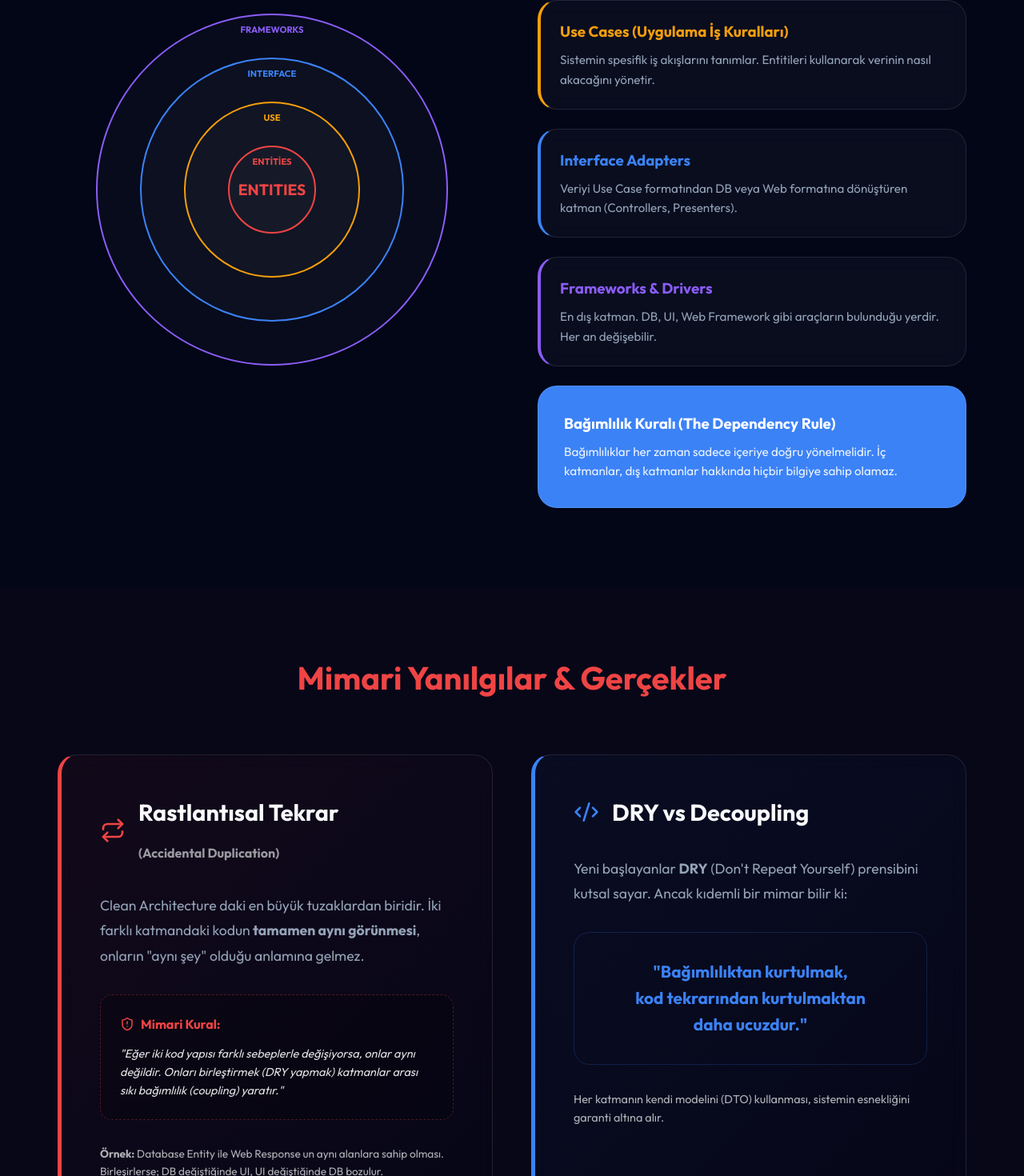
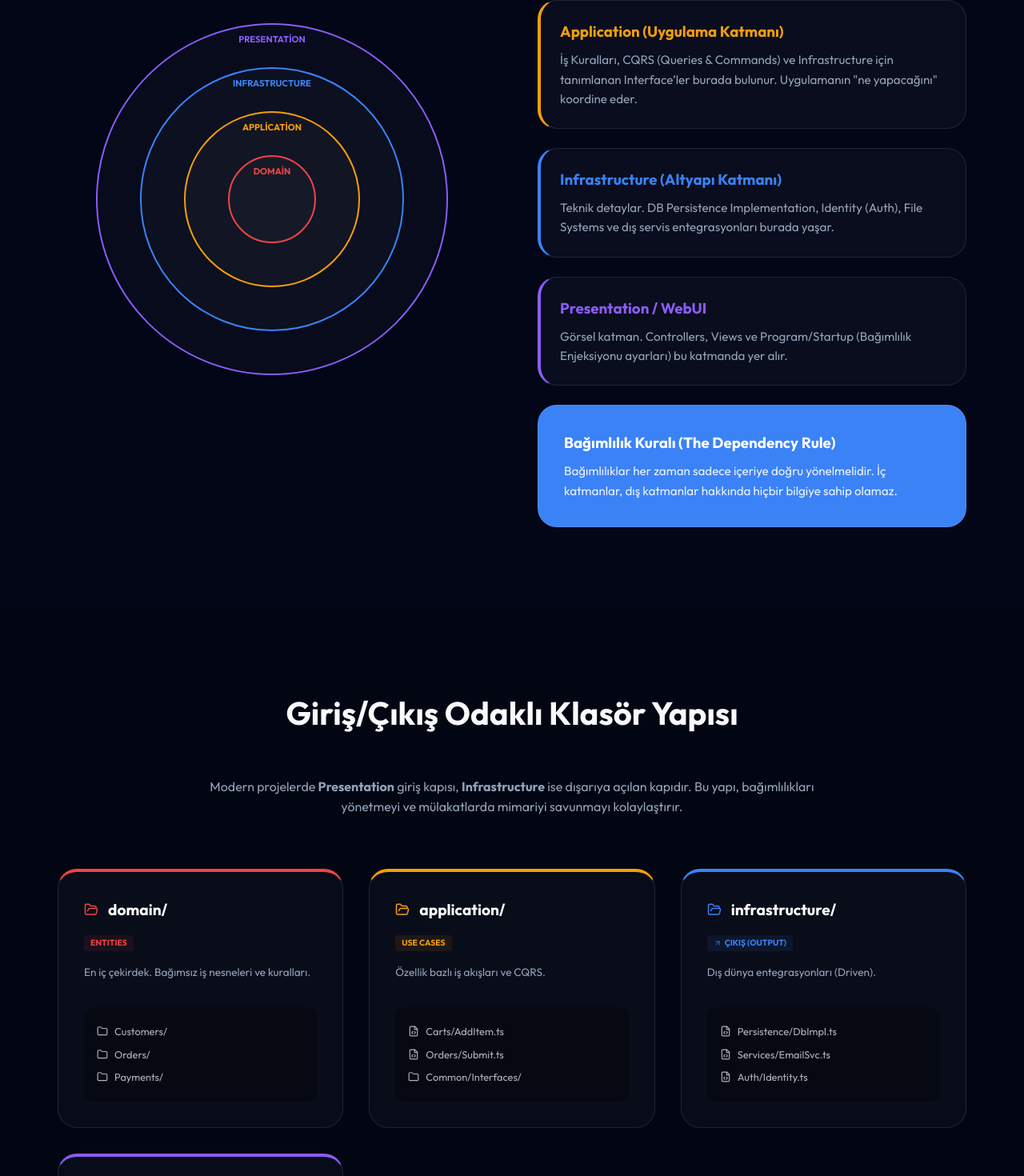
Before and after one commit to halilogia/ArchAcademy, a React (Vite) app: page /clean-arch in a window 1280 px wide. Shown: the part 1291-2761 px from the top of the page at 80% size. Built offline with nearby package versions, Linux system fonts and the light colour scheme.

Commit message:
feat: introduce Uncle Bob's Clean Architecture structure visualization and refine project architectural philosophy explanations.

```diff
--- a/src/presentation/components/ProjectHero.tsx
+++ b/src/presentation/components/ProjectHero.tsx
@@ -49,9 +49,8 @@ const ProjectHero = ({ children }) => {
             marginBottom: '3rem',
             lineHeight: 1.7
           }}>
-            Bu portal, içinde anlattığı prensiplerle inşa edildi. <strong>Clean Architecture</strong>
-            kullanarak nasıl "teknoloji bağımsız" ve "test edilebilir" bir proje kurduğumuzu
-            gerçek kodlar üzerinden inceleyin.
+            Bu portal, içinde anlattığı prensiplerle inşa edildi. <strong>Clean Architecture</strong>,
+            <strong>SOLID</strong> ve <strong>Bileşen Temelli Tasarım</strong> uyumunu gerçek kodlar üzerinden inceleyin.
           </p>
 
           {children}
--- a/src/presentation/components/Theory.tsx
+++ b/src/presentation/components/Theory.tsx
@@ -4,24 +4,24 @@ import { motion } from 'framer-motion';
 const Theory = () => {
   const layers = [
     {
-      name: 'Entities (Kurumsal İş Kuralları)',
+      name: 'Domain (Alan Katmanı)',
       color: 'var(--layer-entities)',
-      desc: 'En iç katman. Uygulamanın en temel iş nesnelerini ve mantığını içerir. Hiçbir şeye bağımlı değildir.'
+      desc: 'En iç çekirdek. Entities, Value Objects, Domain Events ve Exceptions burada yer alır. Saf iş mantığını temsil eder.'
     },
     {
-      name: 'Use Cases (Uygulama İş Kuralları)',
+      name: 'Application (Uygulama Katmanı)',
       color: 'var(--layer-usecases)',
-      desc: 'Sistemin spesifik iş akışlarını tanımlar. Entitileri kullanarak verinin nasıl akacağını yönetir.'
+      desc: 'İş Kuralları, CQRS (Queries & Commands) ve Infrastructure için tanımlanan Interface’ler burada bulunur. Uygulamanın "ne yapacağını" koordine eder.'
     },
     {
-      name: 'Interface Adapters',
+      name: 'Infrastructure (Altyapı Katmanı)',
       color: 'var(--layer-adapters)',
-      desc: 'Veriyi Use Case formatından DB veya Web formatına dönüştüren katman (Controllers, Presenters).'
+      desc: 'Teknik detaylar. DB Persistence Implementation, Identity (Auth), File Systems ve dış servis entegrasyonları burada yaşar.'
     },
     {
-      name: 'Frameworks & Drivers',
+      name: 'Presentation / WebUI',
       color: 'var(--layer-external)',
-      desc: 'En dış katman. DB, UI, Web Framework gibi araçların bulunduğu yerdir. Her an değişebilir.'
+      desc: 'Görsel katman. Controllers, Views ve Program/Startup (Bağımlılık Enjeksiyonu ayarları) bu katmanda yer alır.'
     }
   ];
 
@@ -71,15 +71,6 @@ const Theory = () => {
                 </div>
               </motion.div>
             ))}
-            <div style={{
-              zIndex: 10,
-              textAlign: 'center',
-              fontWeight: 800,
-              color: 'var(--layer-entities)',
-              fontSize: '1.2rem'
-            }}>
-              ENTITIES
-            </div>
           </div>
 
           {/* Text Content */}
--- /dev/null
+++ b/src/presentation/components/UncleBobStructure.tsx
@@ -0,0 +1,140 @@
+import React from 'react';
+import { motion } from 'framer-motion';
+import { Folder, FolderOpen, FileCode, CheckCircle2, Info, ArrowDownLeft, ArrowUpRight } from 'lucide-react';
+
+const UncleBobStructure = () => {
+  const structure = [
+    {
+      name: 'domain',
+      icon: <FolderOpen size={18} color="#ef4444" />,
+      color: '#ef4444',
+      badge: 'ENTITIES',
+      desc: 'En iç çekirdek. Bağımsız iş nesneleri ve kuralları.',
+      items: [
+        { name: 'Customers/', icon: <Folder size={14} /> },
+        { name: 'Orders/', icon: <Folder size={14} /> },
+        { name: 'Payments/', icon: <Folder size={14} /> }
+      ]
+    },
+    {
+      name: 'application',
+      icon: <FolderOpen size={18} color="#f59e0b" />,
+      color: '#f59e0b',
+      badge: 'USE CASES',
+      desc: 'Özellik bazlı iş akışları ve CQRS.',
+      items: [
+        { name: 'Carts/AddItem.ts', icon: <FileCode size={14} /> },
+        { name: 'Orders/Submit.ts', icon: <FileCode size={14} /> },
+        { name: 'Common/Interfaces/', icon: <Folder size={14} /> }
+      ]
+    },
+    {
+      name: 'infrastructure',
+      icon: <FolderOpen size={18} color="#3b82f6" />,
+      color: '#3b82f6',
+      badge: 'ÇIKIŞ (OUTPUT)',
+      desc: 'Dış dünya entegrasyonları (Driven).',
+      items: [
+        { name: 'Persistence/DbImpl.ts', icon: <FileCode size={14} /> },
+        { name: 'Services/EmailSvc.ts', icon: <FileCode size={14} /> },
+        { name: 'Auth/Identity.ts', icon: <FileCode size={14} /> }
+      ]
+    },
+    {
+      name: 'presentation',
+      icon: <FolderOpen size={18} color="#8b5cf6" />,
+      color: '#8b5cf6',
+      badge: 'GİRİŞ (INPUT)',
+      desc: 'Kullanıcı etkileşimi (Driving).',
+      items: [
+        { name: 'Endpoints/Controllers/', icon: <Folder size={14} /> },
+        { name: 'Views/Components/', icon: <Folder size={14} /> },
+        { name: 'Program.cs / main.ts', icon: <FileCode size={14} /> }
+      ]
+    }
+  ];
+
+  return (
+    <section style={{ padding: '100px 0', background: 'rgba(0,0,0,0.2)' }}>
+      <div className="container">
+        <div style={{ textAlign: 'center', marginBottom: '4rem' }}>
+          <h2 className="section-title">Giriş/Çıkış Odaklı Klasör Yapısı</h2>
+          <p style={{ color: 'var(--text-secondary)', maxWidth: '800px', margin: '0 auto' }}>
+            Modern projelerde <strong>Presentation</strong> giriş kapısı, <strong>Infrastructure</strong> ise dışarıya açılan kapıdır.
+            Bu yapı, bağımlılıkları yönetmeyi ve mülakatlarda mimariyi savunmayı kolaylaştırır.
+          </p>
+        </div>
+
+        <div style={{ display: 'grid', gridTemplateColumns: 'repeat(auto-fit, minmax(280px, 1fr))', gap: '2rem' }}>
+          {structure.map((folder, idx) => (
+            <motion.div
+              key={folder.name}
+              initial={{ opacity: 0, y: 20 }}
+              whileInView={{ opacity: 1, y: 0 }}
+              viewport={{ once: true }}
+              transition={{ delay: idx * 0.1 }}
+              className="glass-card"
+              style={{
+                padding: '2rem',
+                borderTop: `4px solid ${folder.color}`,
+                display: 'flex',
+                flexDirection: 'column',
+                height: '100%'
+              }}
+            >
+              <div style={{ display: 'flex', alignItems: 'center', gap: '0.75rem', marginBottom: '1rem' }}>
+                {folder.icon}
+                <span style={{ fontWeight: 900, fontSize: '1.2rem', color: 'white' }}>{folder.name}/</span>
+              </div>
+              <div style={{
+                fontSize: '0.65rem',
+                fontWeight: 900,
+                color: folder.color,
+                background: `${folder.color}15`,
+                padding: '2px 8px',
+                borderRadius: '4px',
+                width: 'fit-content',
+                marginBottom: '1rem',
+                display: 'flex',
+                alignItems: 'center',
+                gap: '4px'
+              }}>
+                {folder.badge === 'GİRİŞ (INPUT)' && <ArrowDownLeft size={10} />}
+                {folder.badge === 'ÇIKIŞ (OUTPUT)' && <ArrowUpRight size={10} />}
+                {folder.badge}
+              </div>
+              <p style={{ fontSize: '0.85rem', color: 'var(--text-secondary)', lineHeight: 1.6, marginBottom: '2rem' }}>
+                {folder.desc}
+              </p>
+
+              <div style={{ marginTop: 'auto', background: 'rgba(0,0,0,0.3)', borderRadius: '12px', padding: '1rem' }}>
+                {folder.items.map((item, i) => (
+                  <div key={i} style={{ display: 'flex', alignItems: 'center', gap: '0.5rem', padding: '4px 0', fontSize: '0.8rem', opacity: 0.7 }}>
+                     {item.icon}
+                     <span>{item.name}</span>
+                  </div>
+                ))}
+              </div>
+            </motion.div>
+          ))}
+        </div>
+
+        <div className="glass-card" style={{ marginTop: '4rem', padding: '2rem', display: 'flex', alignItems: 'center', gap: '1.5rem', border: '1px solid rgba(59, 130, 246, 0.2)' }}>
+           <div style={{ background: 'rgba(59,130,246,0.1)', padding: '15px', borderRadius: '50%', color: 'var(--primary)' }}>
+             <Info size={30} />
+           </div>
+           <div style={{ textAlign: 'left' }}>
+             <h4 style={{ margin: '0 0 0.5rem 0', color: 'white' }}>Neden Bu Klasör İsimleri?</h4>
+             <p style={{ margin: 0, fontSize: '0.9rem', color: 'var(--text-secondary)', lineHeight: 1.6 }}>
+               Klasörleri <strong>Girişim (Presentation)</strong> ve <strong>Altyapım (Infrastructure)</strong> olarak ayırmak,
+               "Kod nerede yaşıyor?" sorusuna net cevap verir. Clean Architecture'daki kafa karıştırıcı <i>"Adapters"</i> terimi yerine
+               bu fonksiyonel isimleri kullanmak projeyi daha okunabilir kılar.
+             </p>
+           </div>
+        </div>
+      </div>
+    </section>
+  );
+};
+
+export default UncleBobStructure;
--- a/src/presentation/pages/CleanArchPage.tsx
+++ b/src/presentation/pages/CleanArchPage.tsx
@@ -2,6 +2,7 @@ import React, { useEffect } from 'react';
 import { motion } from 'framer-motion';
 import Hero from '../components/Hero';
 import Theory from '../components/Theory';
+import UncleBobStructure from '../components/UncleBobStructure';
 import Practical from '../components/Practical';
 import ArchitecturalTruths from '../components/ArchitecturalTruths';
 import { useProgress } from '../../context/ProgressContext';
@@ -24,6 +25,7 @@ const CleanArchPage = () => {
     >
       <Hero />
       <Theory />
+      <UncleBobStructure />
       <ArchitecturalTruths />
       <Practical />
     </motion.div>
--- a/src/presentation/pages/ProjectPage.tsx
+++ b/src/presentation/pages/ProjectPage.tsx
@@ -94,58 +94,53 @@ const ProjectPage = () => {
               <section style={{ padding: '100px 0', borderTop: '1px solid var(--glass-border)', background: 'rgba(0,0,0,0.2)' }}>
                 <div className="container">
                   <div style={{ textAlign: 'center', marginBottom: '5rem' }}>
-                    <h2 className="gradient-text" style={{ fontSize: '3rem', fontWeight: 800 }}>Architect's Manifesto</h2>
-                    <p style={{ color: 'var(--text-secondary)' }}>Bu projenin arkasındaki stratejik kararlar ve tasarım felsefesi.</p>
+                    <h2 className="gradient-text" style={{ fontSize: '3rem', fontWeight: 800 }}>Architect's Harmony</h2>
+                    <p style={{ color: 'var(--text-secondary)' }}>Tek bir mimari, sarsılmaz bir disiplin ve modern bir uygulama yaklaşımı.</p>
                   </div>
 
                   <div style={{ display: 'grid', gridTemplateColumns: 'repeat(2, 1fr)', gap: '3rem' }}>
                     <div className="glass-card" style={{ padding: '3rem' }}>
                         <h3 style={{ color: 'var(--primary)', marginBottom: '1.5rem', display: 'flex', alignItems: 'center', gap: '0.75rem' }}>
                           <div style={{ padding: '8px', background: 'rgba(59, 130, 246, 0.1)', borderRadius: '10px' }}>01</div>
-                          Presentation Dominance
+                          Clean Architecture (Strateji)
                         </h3>
                         <p style={{ color: 'var(--text-secondary)', lineHeight: 1.8 }}>
-                          Normal bir kurumsal projede iş mantığı (Domain) çok yer kaplar. Ancak bu proje bir <strong>Eğitim Portalı</strong> olduğu için "Öğretme" eyleminin kendisi bir UI sorumluluğudur.
-                          Architecture Wizard ve Code Surgery gibi interaktif araçlar, kompleks birer <strong>Visual Use Case</strong> örneğidir.
-                          Presentation katmanının büyük olması, projenin görsel ve eğitici gücünü temsil eder.
+                          Projenin ana iskeletidir. Domain, Use Case ve Infrastructure katmanlarını birbirinden ayırarak
+                          yazılımın teknolojiye (React, API vb.) değil, "İş Mantığına" (Eğitim Portalı kuralları) köle olmasını sağlar.
                         </p>
                     </div>
 
                     <div className="glass-card" style={{ padding: '3rem' }}>
                         <h3 style={{ color: '#f59e0b', marginBottom: '1.5rem', display: 'flex', alignItems: 'center', gap: '0.75rem' }}>
                           <div style={{ padding: '8px', background: 'rgba(245, 158, 11, 0.1)', borderRadius: '10px' }}>02</div>
-                          The Context Hub
+                          SOLID / SRP (Taktik)
                         </h3>
                         <p style={{ color: 'var(--text-secondary)', lineHeight: 1.8 }}>
-                          <code>context</code> klasörünün kök dizinde bağımsız olması tesadüf değildir. İlerleme durumu (Progress),
-                          uygulamanın tüm katmanlarını enine kesen bir <strong>Global State</strong>'tir.
-                          Onu Presentation içine hapsetmek, veri akışını kısıtlamak olurdu.
-                          Bu yapı sayesinde, yarın bir mobil app (Infrastructure) eklediğimizde bile ProgressContext merkezi bir noktada kalmaya devam eder.
+                          Kodun hücre seviyesindeki disiplinidir. Her dosya (Bileşen) sadece tek bir işten sorumludur.
+                          Bu sayede bir özelliği değiştirdiğimizde diğerleri domino taşı gibi devrilmez.
                         </p>
                     </div>
 
                     <div className="glass-card" style={{ padding: '3rem' }}>
                         <h3 style={{ color: '#10b981', marginBottom: '1.5rem', display: 'flex', alignItems: 'center', gap: '0.75rem' }}>
                           <div style={{ padding: '8px', background: 'rgba(16, 185, 129, 0.1)', borderRadius: '10px' }}>03</div>
-                          Persistent Memory
+                          Component-Based (Uygulama)
                         </h3>
                         <p style={{ color: 'var(--text-secondary)', lineHeight: 1.8 }}>
-                          Kullanıcı deneyimi (UX), süreklilik gerektirir. <code>localStorage</code> entegrasyonu, Infrastructure katmanında yaşayan bir detaydır.
-                          ProgressContext bu detayı kullanarak, Domain kurallarına (x dersi bitti mi?) cevap verir.
-                          Böylece kullanıcı sayfayı yenilese de, başarısı "ölümsüz" kalır.
+                          React dünyasının sunduğu muazzam bir güçtür. Clean Architecture'ın o katı kurallarını,
+                          esnek Lego parçalarına (Components) dönüştürerek ekrana yansıtmamızı sağlar.
                         </p>
                     </div>
 
                     <div className="glass-card" style={{ padding: '3rem' }}>
                         <h3 style={{ color: '#a855f7', marginBottom: '1.5rem', display: 'flex', alignItems: 'center', gap: '0.75rem' }}>
                           <div style={{ padding: '8px', background: 'rgba(168, 85, 247, 0.1)', borderRadius: '10px' }}>04</div>
-                          Scalability Vision
+                          The Master Synergy
                         </h3>
                         <p style={{ color: 'var(--text-secondary)', lineHeight: 1.8 }}>
-                          Şu an static verilerle çalışıyoruz. Ancak projemiz yarın binlerce kullanıcıya hizmet veren bir
-                          <strong>SaaS</strong> ürününe dönüştüğünde, sadece Infrastructure katmanındaki Repository'leri
-                          API çağrılarıyla değiştirerek tüm sistemi saniyeler içinde upgrade edebiliriz.
-                          İşte Clean Architecture'ın gerçek gücü budur.
+                          Sonuç olarak; bu projede bu üçü arasında bir hiyerarşi vardır.
+                          <strong> Mimari</strong> (Clean) yol haritasıdır, <strong>Disiplin</strong> (SOLID) kurallar dizisidir,
+                          <strong> Tasarım</strong> (Component) ise bu kuralların görsel halidir.
                         </p>
                     </div>
                   </div>
```
